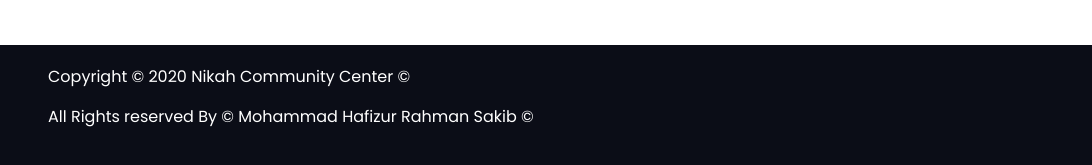
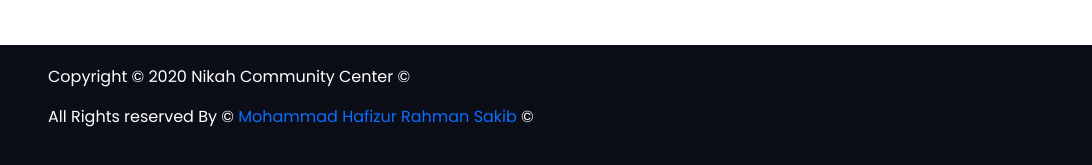
Before and after one commit to Hafiz-Sakib/Nikah-Community-Center, a plain HTML site: page index.html in a window 1280 px wide. Shown: the part 2731-2896 px from the top of the page, 0-1092 px from the left. Drawn offline with nearby package versions, Linux system fonts and the light colour scheme.

Commit message:
social media link added

```diff
--- a/index.html
+++ b/index.html
@@ -318,7 +318,7 @@
            <div class="ms-5">
                <p class="text-white">Copyright © 2020 Nikah Community Center ©</p>
 
-                  <p class="text-white"> All Rights reserved By © Mohammad Hafizur Rahman Sakib ©</p>
+                  <p class="text-white"> All Rights reserved By © <a class="text-decoration-none" href="https://www.facebook.com/Sakib1056" target="_blank">Mohammad Hafizur Rahman Sakib</a> ©</p>
            </div>
            <div class="me-5">
                <h5 class="text-white">Get The App</h5>
```
